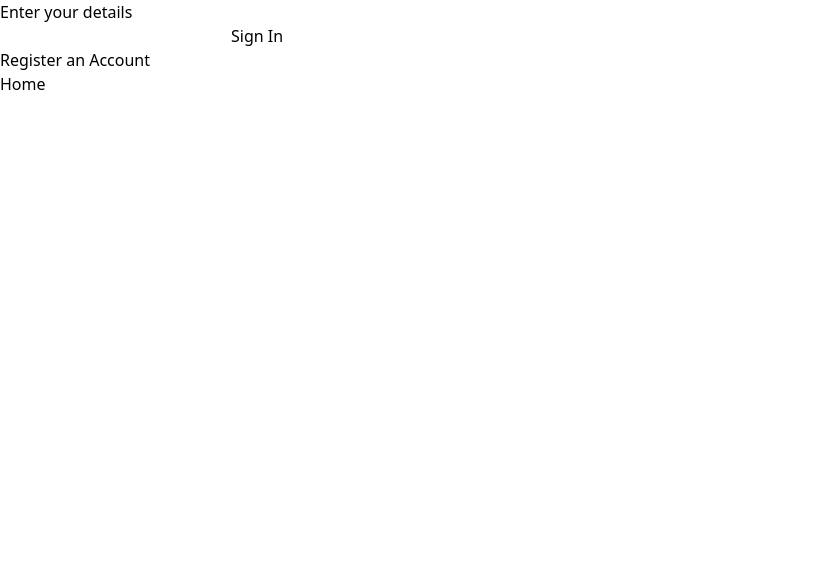
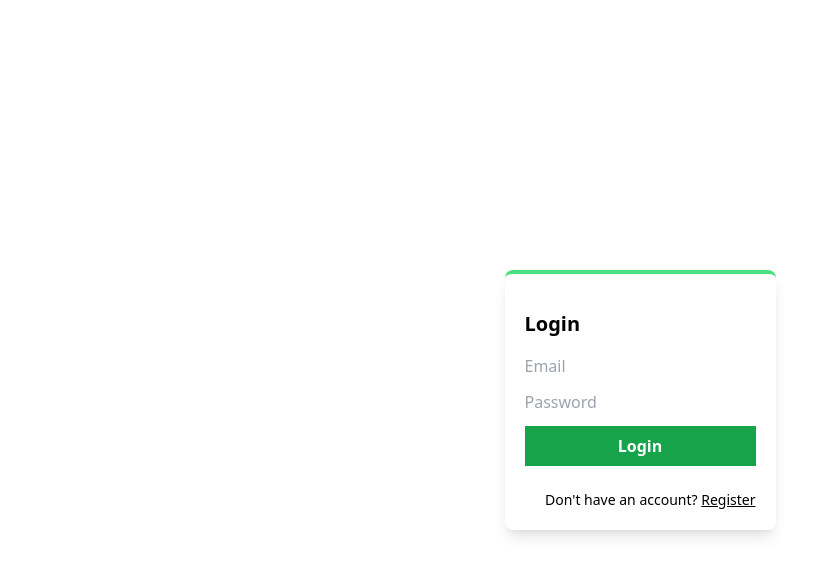
Before and after one commit to tdietzel/GameDen, a Next.js app in the folder solution/: page /login in a window 1280 px wide. Shown: the top 576 px of the page, without its empty margins (0-838 px from the left). Built offline with nearby package versions, Linux system fonts and the light colour scheme; no server answers.

Commit message:
add: login form

```diff
--- a/solution/app/components/LoginForm.jsx
+++ b/solution/app/components/LoginForm.jsx
@@ -1,18 +1,67 @@
-import Link from 'next/link'
+"use client";
+import Link from "next/link";
+import { useState } from "react";
+import { signIn } from "next-auth/react";
+import { useRouter } from "next/navigation";
+
 export default function LoginForm() {
+  const [email, setEmail] = useState("");
+  const [password, setPassword] = useState("");
+  const [error, setError] = useState("");
+
+  const router = useRouter();
+
+  const handleSubmit = async (e) => {
+    e.preventDefault();
+
+    try {
+      const res = await signIn("credentials", {
+        email,
+        password,
+        redirect: false,
+      });
+
+      if (res.error) {
+        setError("Invalid Credentials");
+        return;
+      }
+
+      router.replace("dashboard");
+    } catch (error) {
+      console.log(error);
+    }
+  };
+
   return (
-    <>
-      <div>
-        <h1>Enter your details</h1>
-        <form>
-          <input type='text'/>
-          <button type='submit'>Sign In</button>
+    <div className="grid place-items-center h-screen">
+      <div className="shadow-lg p-5 rounded-lg border-t-4 border-green-400">
+        <h1 className="text-xl font-bold my-4">Login</h1>
+
+        <form onSubmit={handleSubmit} className="flex flex-col gap-3">
+          <input
+            onChange={(e) => setEmail(e.target.value)}
+            type="text"
+            placeholder="Email"
+          />
+          <input
+            onChange={(e) => setPassword(e.target.value)}
+            type="password"
+            placeholder="Password"
+          />
+          <button className="bg-green-600 text-white font-bold cursor-pointer px-6 py-2">
+            Login
+          </button>
+          {error && (
+            <div className="bg-red-500 text-white w-fit text-sm py-1 px-3 rounded-md mt-2">
+              {error}
+            </div>
+          )}
+
+          <Link className="text-sm mt-3 text-right" href={"/register"}>
+            Don't have an account? <span className="underline">Register</span>
+          </Link>
         </form>
-        <div className='flex flex-col'>
-          <Link href='/register'>Register an Account</Link>
-          <Link href='/'>Home</Link>
-        </div>
       </div>
-    </>
-  )
+    </div>
+  );
 }
```
